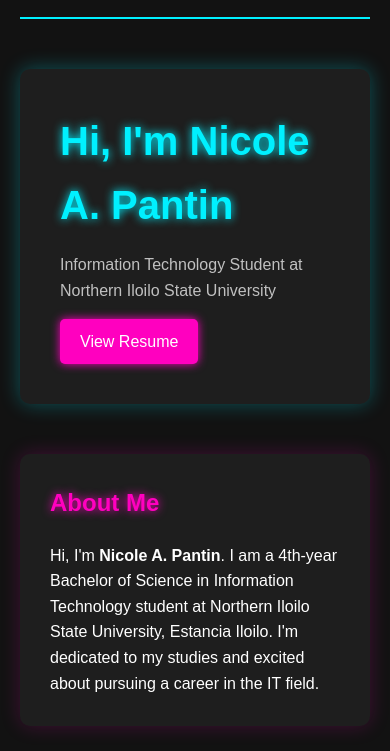
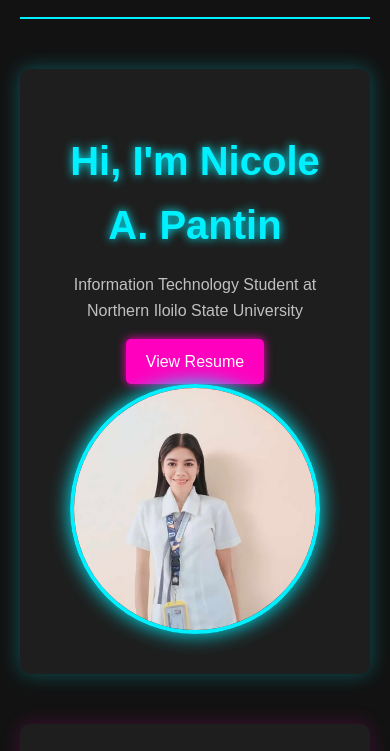
Before and after one commit to azkriven16/nicole, a plain HTML site: page index.html in a window 390 px wide. Shown: the part 81-832 px from the top of the page. Drawn offline with Linux system fonts and the light colour scheme.

Commit message:
updated metadata

```diff
--- a/index.html
+++ b/index.html
@@ -61,6 +61,16 @@
 
         .hero-content {
             flex: 1;
+            padding-right: 20px;
+        }
+
+        .hero-image {
+            width: 250px;
+            height: 250px;
+            border-radius: 50%;
+            object-fit: cover;
+            border: 4px solid var(--neon-blue);
+            box-shadow: 0 0 20px var(--neon-blue);
         }
 
         .hero h1 {
@@ -129,8 +139,17 @@
         }
 
         @media (max-width: 768px) {
-            .hero, .skills-grid {
+            .hero {
                 flex-direction: column;
+                text-align: center;
+            }
+
+            .hero-content {
+                padding-right: 0;
+                margin-top: 20px;
+            }
+
+            .skills-grid {
                 grid-template-columns: 1fr;
             }
         }
@@ -153,8 +172,12 @@
                 <p>Information Technology Student at Northern Iloilo State University</p>
                 <a href="#" class="btn">View Resume</a>
             </div>
+            <img src="./m.jpg" alt="Nicole A. Pantin" class="hero-image">
         </section>
 
+        <!-- Rest of the content remains the same as in the previous artifact -->
+
+        <!-- Content from previous version continues... -->
         <section id="about">
             <h2>About Me</h2>
             <p>Hi, I'm <strong>Nicole A. Pantin</strong>. I am a 4th-year Bachelor of Science in Information Technology student at Northern Iloilo State University, Estancia Iloilo. I'm dedicated to my studies and excited about pursuing a career in the IT field.</p>
```
Also changed, not shown: m.jpg (added).
